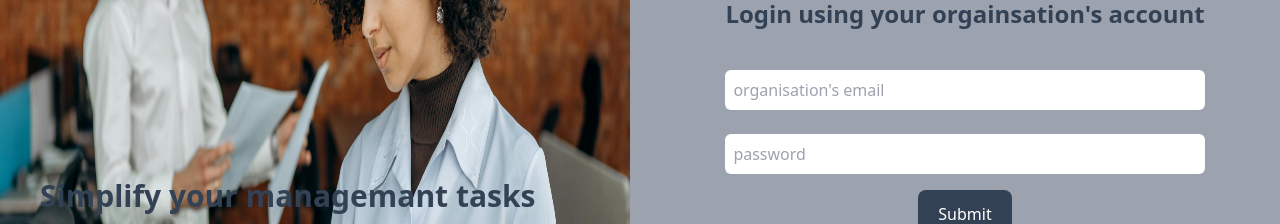
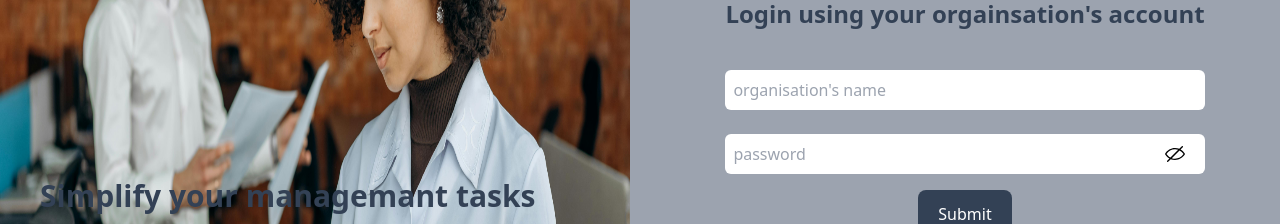
Before and after one commit to DaScOrPiO/user-management, a React (Vite) app: page /auth in a window 1280 px wide. Shown: the part 262-486 px from the top of the page. Built offline with nearby package versions, Linux system fonts and the light colour scheme.

Commit message:
FEAT: login added

```diff
--- a/src/components/authentication/login.jsx
+++ b/src/components/authentication/login.jsx
@@ -1,24 +1,104 @@
+import { toast } from "react-toastify";
+import { login, makeRequest } from "../endpoints/endpoint";
+import { EyeOpenIcon, EyeNoneIcon } from "@radix-ui/react-icons";
+import { useState } from "react";
+import { useNavigate } from "react-router-dom";
+
 export default function Login() {
+  const [formData, setFormData] = useState({
+    username: "",
+    password: "",
+  });
+
+  const [showPassword, setShowPassword] = useState(false);
+
+  const navigate = useNavigate();
+
+  const togglePasswordIcon = () => {
+    setShowPassword(!showPassword);
+  };
+
+  const notify = (message) => {
+    toast(message);
+  };
+
+  const handleChange = (e) => {
+    const { name, value } = e.target;
+    setFormData((prev) => ({ ...prev, [name]: value }));
+  };
+
+  const validateForm = () => {
+    if (formData.username === "") {
+      notify("Enter your organisation's username");
+      return true;
+    }
+
+    if (formData.password === "") {
+      notify("Password is required");
+      return true;
+    }
+  };
+
+  const handleSubmit = async (e) => {
+    e.preventDefault();
+
+    const validationErr = validateForm();
+    if (validationErr) return;
+
+    try {
+      const response = await makeRequest(login, formData);
+      if (response.status === 200) {
+        notify("Login successful");
+        navigate("/");
+      } else {
+        notify(response.data);
+      }
+    } catch (err) {
+      console.error("Error:", err);
+      if (err.response && err.response.data) {
+        toast.error(err.response.data);
+      } else {
+        toast.error("network, or invalid username or password. Try again");
+      }
+    }
+  };
+
   return (
     <div className="w-full py-2 px-2 h-auto flex justify-center flex-col">
       <h1 className="text-slate-700 font-bold text-center text-2xl">
         Login using your orgainsation&apos;s account
       </h1>
-      <form action="#" className="py-4">
+      <form className="py-4" onSubmit={handleSubmit}>
         <div className="w-full">
           <div className="mt-6 w-full flex flex-col items-center">
             <input
-              type="email"
+              type="text"
               className="w-full py-2 outline-none border-none focus:outline focus:outline-slate-700 px-2 rounded-md"
-              placeholder="organisation's email"
+              placeholder="organisation's name"
+              name="username"
+              value={formData.username}
+              onChange={handleChange}
             />
           </div>
-          <div className="mt-6 w-full flex flex-col items-center">
+          <div className="mt-6 w-full flex items-center relative">
             <input
-              type="password"
+              type={!showPassword ? "password" : "text"}
               className="w-full py-2 outline-none border-none focus:outline focus:outline-slate-700 px-2 rounded-md"
               placeholder="password"
+              name="password"
+              value={formData.password}
+              onChange={handleChange}
             />
+            <span
+              className="absolute top-25 right-5 cursor-pointer"
+              onClick={togglePasswordIcon}
+            >
+              {showPassword ? (
+                <EyeOpenIcon color="black" width={20} height={20} />
+              ) : (
+                <EyeNoneIcon color="black" width={20} height={20} />
+              )}
+            </span>
           </div>
 
           <div className="mt-4 flex justify-center w-full">
--- a/src/components/authentication/signup.jsx
+++ b/src/components/authentication/signup.jsx
@@ -97,7 +97,6 @@ export default function Signup() {
         password: formData.password,
       };
       const response = await makeRequest(signup, values);
-      console.log(response);
       if (response.status === 200) {
         notify("Registeration successful");
       } else {
@@ -118,7 +117,7 @@ export default function Signup() {
       <h1 className="text-slate-700 font-bold text-center text-2xl">
         Login using your orgainsation&apos;s account
       </h1>
-      <form action="#" className="" onSubmit={handleSubmit}>
+      <form className="" onSubmit={handleSubmit}>
         <div className="w-full">
           <div className="mt-6 w-full flex items-center">
             <div className="w-2/4">
```
